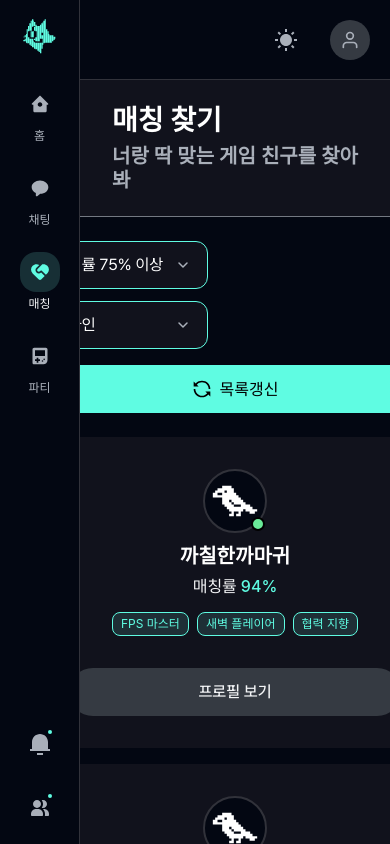
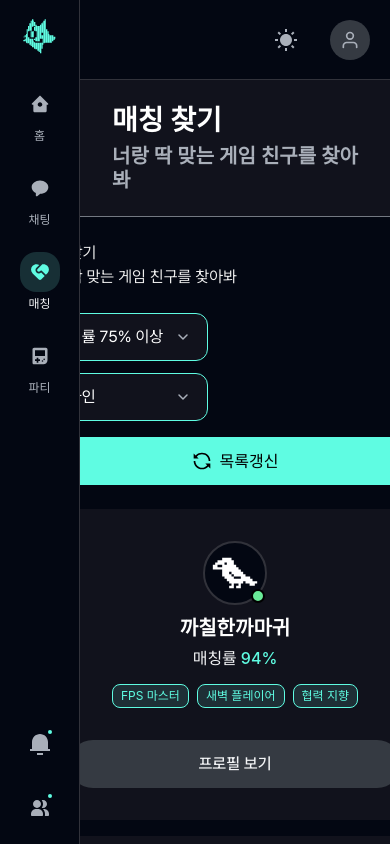
Before and after one commit to szeunkk/ReadyGo, a Next.js app: page /match in a window 390 px wide. Built offline with nearby package versions, Linux system fonts and the light colour scheme.

Commit message:
refactor: match 페이지 구조 개선 및 정렬 수정
- 헤더와 match-list를 같은 content 박스로 묶어 구조 단순화
- content에 padding을 추가하여 일괄적인 여백 관리
- 헤더와 match-list의 왼쪽 정렬이 자동으로 일치하도록 개선

```diff
--- a/src/components/match/matchPage.tsx
+++ b/src/components/match/matchPage.tsx
@@ -31,6 +31,7 @@ export default function Match() {
 
   return (
     <div className={styles.container}>
+      <div className={styles.content}>
         {/* 헤더 섹션 */}
         <div className={styles.header}>
           <h1 className={styles.title}>매칭 찾기</h1>
@@ -38,7 +39,6 @@ export default function Match() {
         </div>
 
         {/* 매치 리스트 섹션 */}
-      <div className={styles.content}>
         <MatchList
           matches={matchData}
           selectedMatchRate={selectedMatchRate}
--- a/src/components/match/styles.module.css
+++ b/src/components/match/styles.module.css
@@ -13,7 +13,7 @@
   display: flex;
   flex-direction: column;
   gap: 8px;
-  padding: 32px 64px;
+  margin-bottom: 32px;
   width: 100%;
 }
 
@@ -45,7 +45,7 @@
   display: flex;
   flex-direction: column;
   align-items: center;
-  padding: 0 64px;
+  padding: 32px 64px;
   width: 100%;
   flex: 1;
 }
@@ -53,10 +53,10 @@
 /* 반응형 레이아웃 */
 @media (max-width: 768px) {
   .header {
-    padding: 24px 32px;
+    margin-bottom: 24px;
   }
 
   .content {
-    padding: 0 32px;
+    padding: 24px 32px;
   }
 }
--- a/src/components/match/ui/match-list/matchList.tsx
+++ b/src/components/match/ui/match-list/matchList.tsx
@@ -64,6 +64,12 @@ export default function MatchList({
 }: MatchListProps) {
   return (
     <div className={styles.container}>
+      {/* 헤더 섹션 */}
+      <div className={styles.header}>
+        <h1 className={styles.title}>매칭 찾기</h1>
+        <p className={styles.subtitle}>너랑 딱 맞는 게임 친구를 찾아봐</p>
+      </div>
+
       {/* 필터 섹션 */}
       <div className={styles.filterSection}>
         <div className={styles.filterGroup}>
```
Lines whose indentation alone changed are shown as unchanged.
